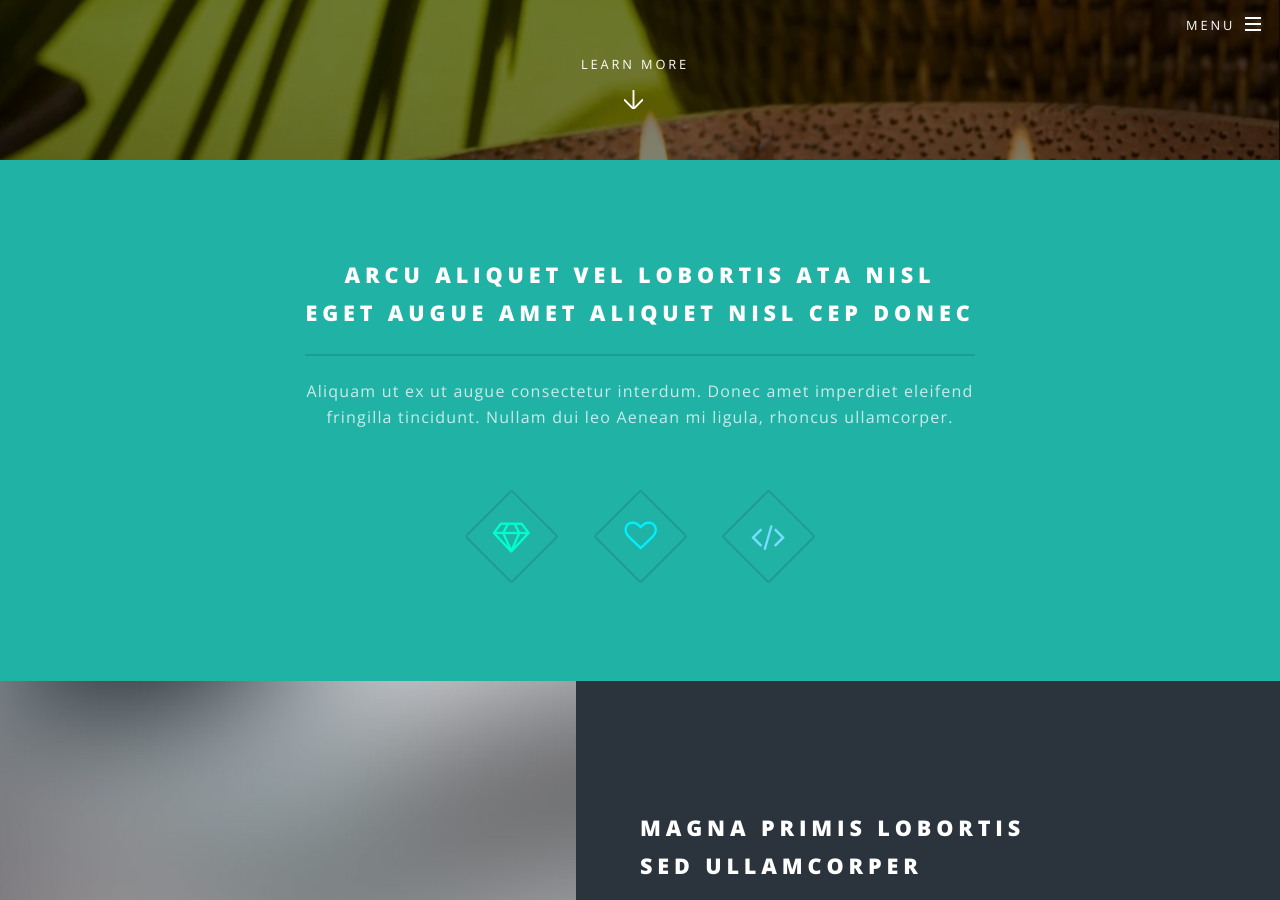
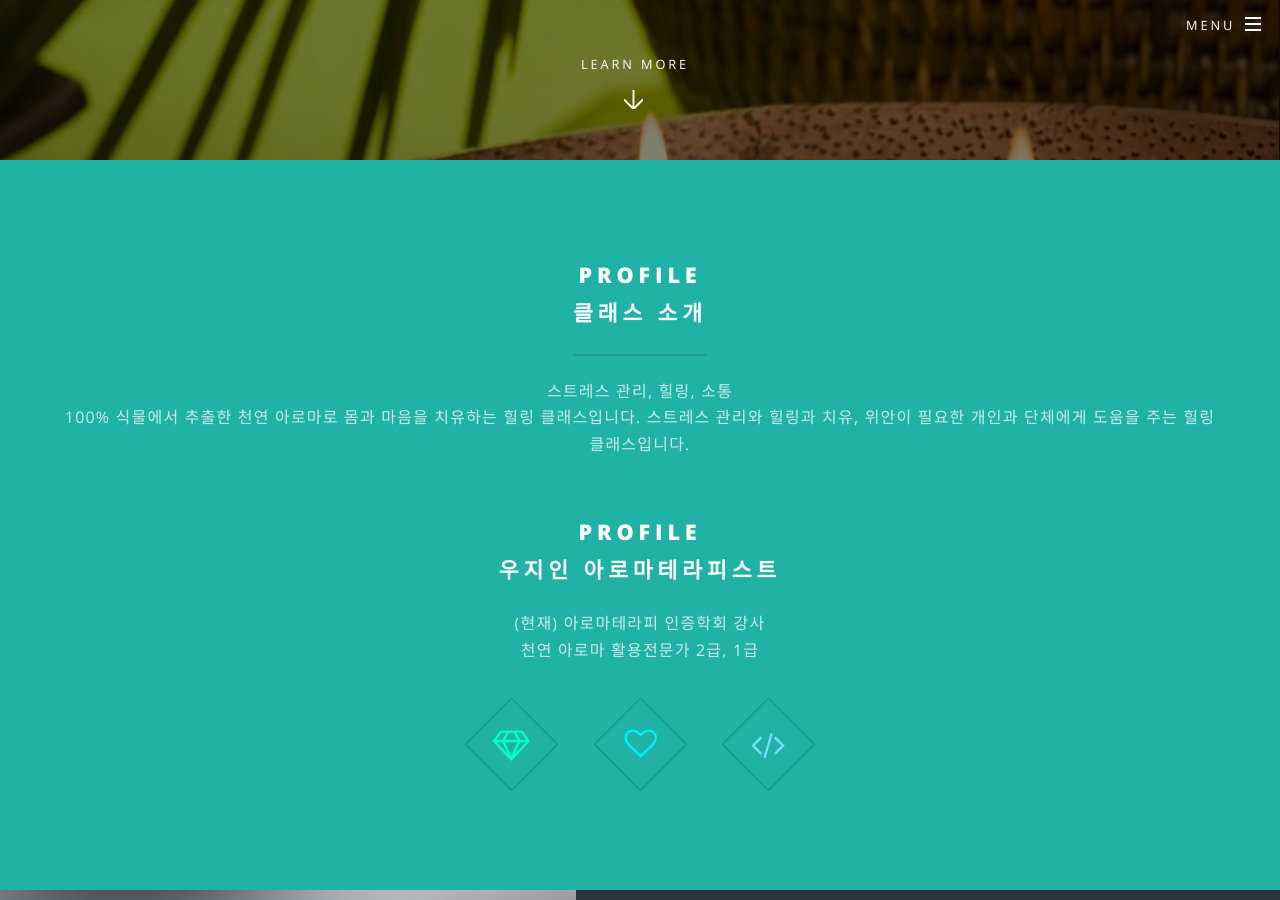
Before and after one commit to arosiss/arosiss.github.io, a Jekyll site: the page built from index.html, in a window 1280 px wide and 900 px high, scrolled down 740 px. Built offline with Jekyll 4.4.1, drawn with Linux system fonts in a browser that asks for light colours.

Commit message:
first page changed

```diff
--- a/index.html
+++ b/index.html
@@ -17,10 +17,18 @@ layout: landing
 					<section id="one" class="wrapper style1 special">
 						<div class="inner">
 							<header class="major">
-								<h2>Arcu aliquet vel lobortis ata nisl<br />
-								eget augue amet aliquet nisl cep donec</h2>
-								<p>Aliquam ut ex ut augue consectetur interdum. Donec amet imperdiet eleifend<br />
-								fringilla tincidunt. Nullam dui leo Aenean mi ligula, rhoncus ullamcorper.</p>
+								<h2>Profile<br />
+								클래스 소개</h2>
+								<p>스트레스 관리, 힐링, 소통<br />
+								100% 식물에서 추출한 천연 아로마로  몸과 마음을 치유하는 힐링 클래스입니다.
+								스트레스 관리와 힐링과 치유, 위안이 필요한 개인과 단체에게 도움을 주는 힐링 클래스입니다.
+								</p>
+							</header>
+								<h2>Profile<br />
+								우지인 아로마테라피스트</h2>
+								<p>(현재) 아로마테라피 인증학회 강사<br />
+								천연 아로마 활용전문가 2급, 1급
+								</p>
 							</header>
 							<ul class="icons major">
 								<li><span class="icon fa-diamond major style1"><span class="label">Lorem</span></span></li>
```
